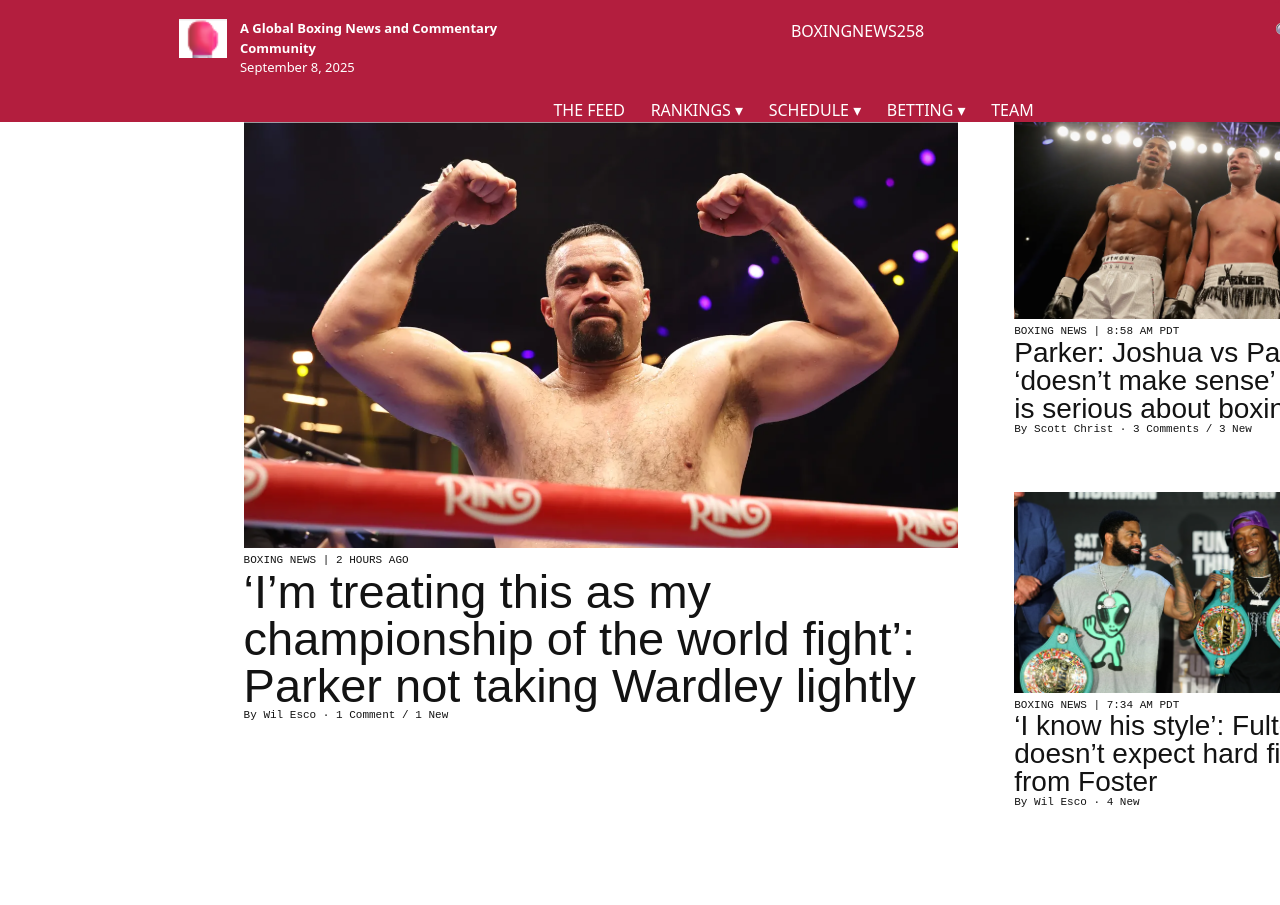
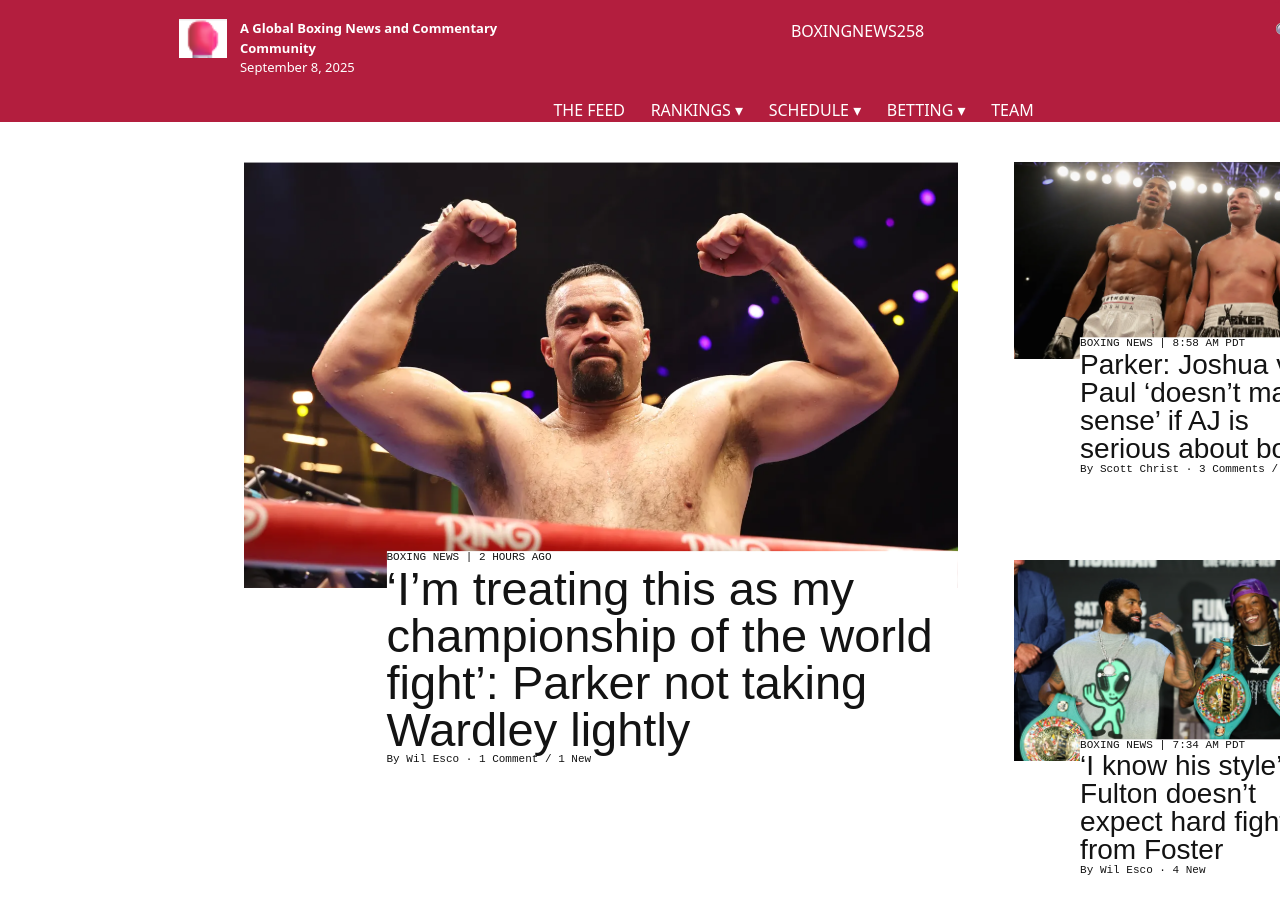
Before and after one commit to franklinwangg/BoxingNews258Redesign, a React (Vite) app: page / in a window 1280 px wide. Shown: the part 280-1185 px from the top of the page. Before the commit the page ends 1089 px from the top, so only its background shows below. Built offline with nearby package versions, Linux system fonts and the light colour scheme.

Commit message:
completed homepage style

```diff
--- a/src/pages/Homepage/Homepage.css
+++ b/src/pages/Homepage/Homepage.css
@@ -112,12 +112,14 @@
   margin: 0 auto;
   display: grid;
   gap: 7vh;
+  margin-top: 5vh;
 }
 
 /* Inline | http://localhost:5173/ */
 
 .feature-story {
   grid-column: span 2;
+  position: relative;
 }
 
 .feature-story__image {
@@ -185,3 +187,13 @@
   flex-direction: column;
   gap: 7vh;
 }
+
+/* Inline | http://localhost:5173/ */
+
+.story-information {
+  width: 80%;
+  transform: translate(25%, -20%);
+  background-color: var(--homepage-background-color);
+}
+
+/* Inline | http://localhost:5173/ */
--- a/src/pages/Homepage/Homepage.jsx
+++ b/src/pages/Homepage/Homepage.jsx
@@ -64,6 +64,7 @@ const Homepage = () => {
         {/* Left Feature Story */}
         <article className="feature-story">
           <img className="feature-story__image" src={img1} alt="Main Story" />
+          <div className="story-information">
             <div className="feature-story__description">
               BOXING NEWS | 2 HOURS AGO
             </div>
@@ -74,26 +75,30 @@ const Homepage = () => {
             <p className="feature-story__author">
               By Wil Esco · 1 Comment / 1 New
             </p>
+          </div>
         </article>
 
         {/* Right Side Stories */}
         <div className="side-stories">
           <article className="side-story">
             <img className="side-story__image" src={img2} alt="Story" />
+            <div className="story-information">
               <div className="side-story__description">
                 BOXING NEWS | 8:58 AM PDT
               </div>
               <h2 className="side-story__title">
-              Parker: Joshua vs Paul ‘doesn’t make sense’ if AJ is serious about
-              boxing
+                Parker: Joshua vs Paul ‘doesn’t make sense’ if AJ is serious
+                about boxing
               </h2>
               <p className="side-story__author">
                 By Scott Christ · 3 Comments / 3 New
               </p>
+            </div>
           </article>
 
           <article className="side-story">
             <img className="side-story__image" src={img3} alt="Story" />
+            <div className="story-information">
               <div className="side-story__description">
                 BOXING NEWS | 7:34 AM PDT
               </div>
@@ -101,6 +106,7 @@ const Homepage = () => {
                 ‘I know his style’: Fulton doesn’t expect hard fight from Foster
               </h2>
               <p className="side-story__author">By Wil Esco · 4 New</p>
+            </div>
           </article>
         </div>
       </main>
```
Lines whose indentation alone changed are shown as unchanged.
